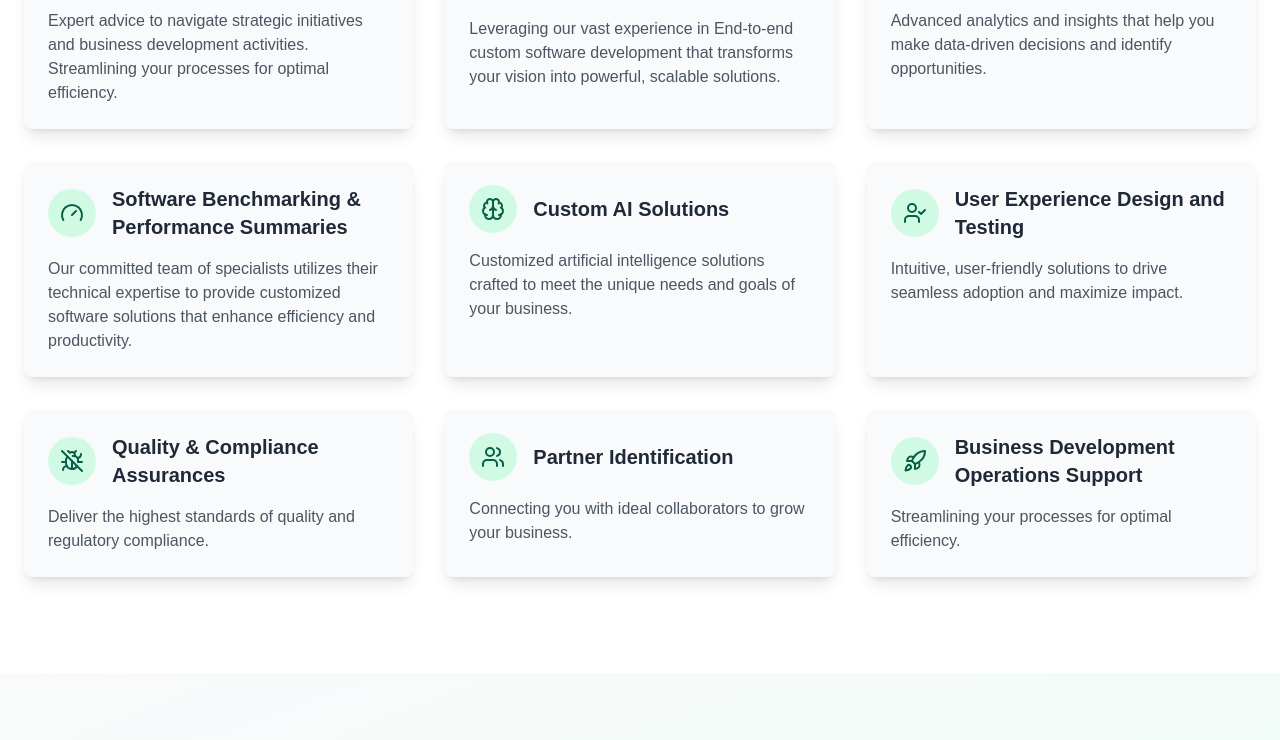
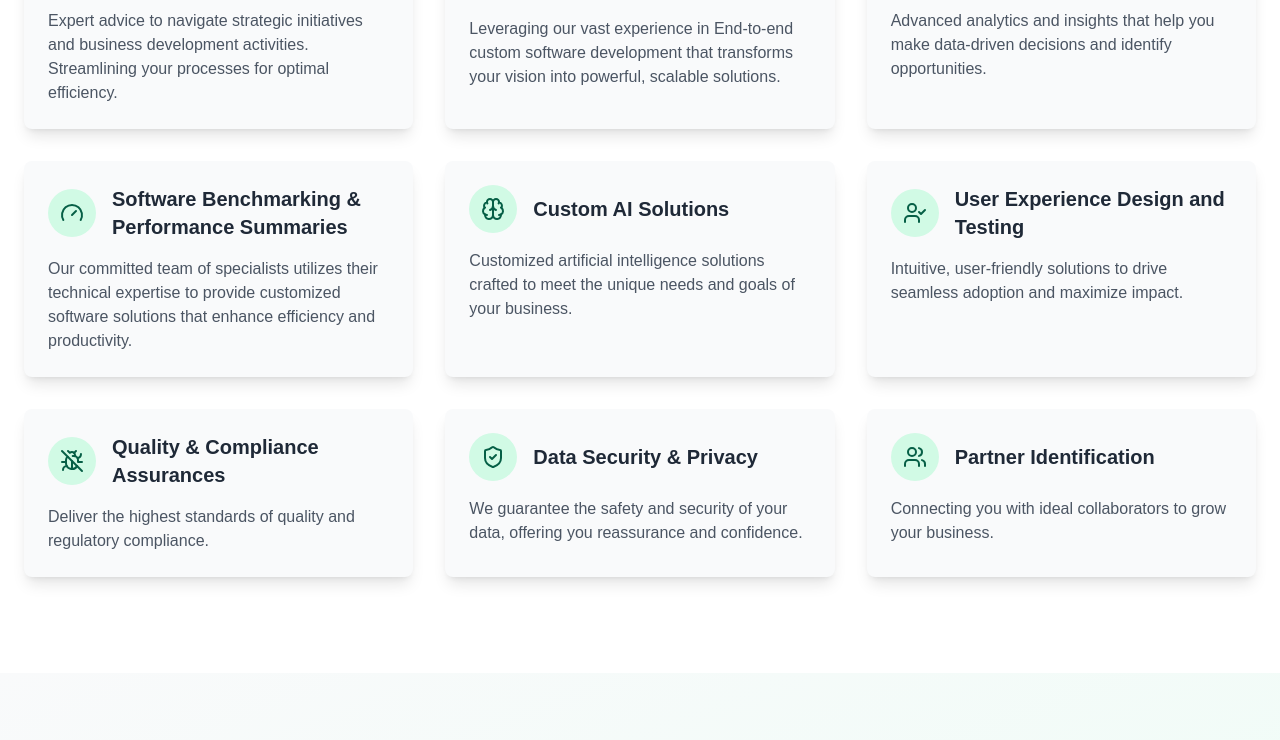
Before and after one commit to danaducharme/hornbeamdev.com, a Next.js app: page / in a window 1280 px wide. Shown: the part 1774-2514 px from the top of the page. Built offline with nearby package versions, Linux system fonts and the light colour scheme.

Commit message:
Update Services component to replace icons and add new service for Data Security & Privacy

```diff
--- a/components/Services.tsx
+++ b/components/Services.tsx
@@ -1,13 +1,13 @@
 import {motion} from "framer-motion";
 import React from "react";
-import {Briefcase, Brain, BugOff, Code, ChartLine, Gauge, Rocket, Users, UserCheck} from "lucide-react";
+import {Brain, BugOff, Code, ChartLine, Gauge, Rocket, ShieldCheck, Users, UserCheck} from "lucide-react";
 import {Element} from "react-scroll";
 
 const services = [
 	{
 		name: 'Strategic Guidance',
 		description: 'Expert advice to navigate strategic initiatives and business development activities. Streamlining your processes for optimal efficiency.',
-		icon: Briefcase
+		icon: Rocket
 	},
 	{
 		name: 'Full-Stack Software Consulting',
@@ -41,14 +41,14 @@ const services = [
 		icon: BugOff
 	},
 	{
+		name: 'Data Security & Privacy',
+		description: 'We guarantee the safety and security of your data, offering you reassurance and confidence.',
+		icon: ShieldCheck
+	},
+	{
 		name: 'Partner Identification',
 		description: 'Connecting you with ideal collaborators to grow your business.',
 		icon: Users
-	},
-	{
-		name: 'Business Development Operations Support',
-		description: 'Streamlining your processes for optimal efficiency.',
-		icon: Rocket
 	},
 ];
 
```
